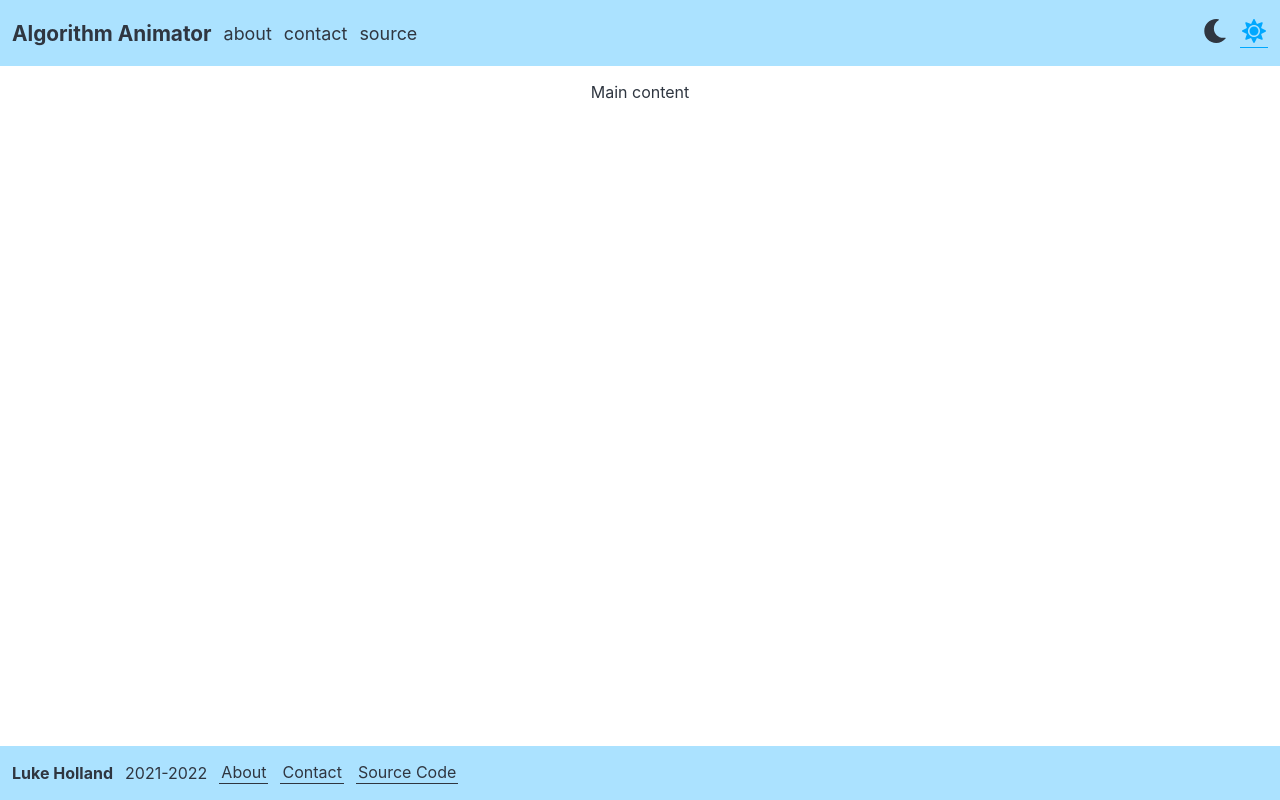
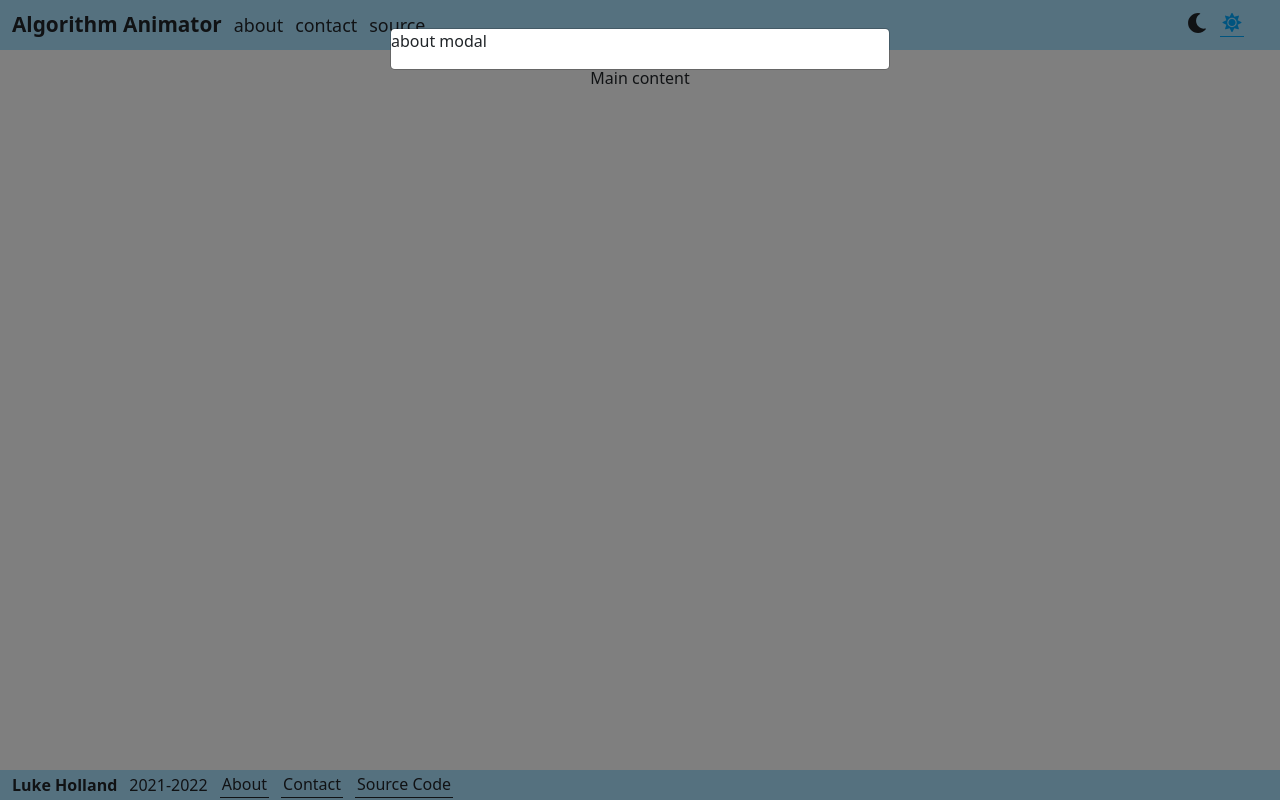
Before and after one commit to AmazonPriime/Algorithm-Animator, a React (Create React App) app: page / in a window 1280 px wide. Both pictures are taken after a click on the button "about". Built offline with nearby package versions, Linux system fonts and the light colour scheme.

Commit message:
Added temporary modal into the header

```diff
--- a/src/components/Header.js
+++ b/src/components/Header.js
@@ -2,6 +2,7 @@ import React, { Component } from 'react';
 import { FontAwesomeIcon } from '@fortawesome/react-fontawesome';
 import { faMoon, faSun } from '@fortawesome/free-solid-svg-icons';
 import ReactTooltip from 'react-tooltip';
+import Modal from 'react-bootstrap/Modal';
 import config from '../constant/config';
 import './Header.css';
 
@@ -10,16 +11,41 @@ class Header extends Component {
     super(props);
     this.state = {
       darkMode: false,
+      modalContent: '',
+      modalShow: false,
     };
   }
 
+  handleClose() {
+    this.setState({ modalShow: false });
+  }
+
+  handleShow(modalContent) {
+    this.setState({
+      modalShow: true,
+      modalContent,
+    });
+  }
+
   render() {
-    const { darkMode } = this.state;
+    const { darkMode, modalShow, modalContent } = this.state;
     return (
       <div className="header" id="header">
         <span className="title">Algorithm Animator</span>
-        <button type="button" className="link">About</button>
-        <button type="button" className="link">Contact</button>
+        <button
+          type="button"
+          className="link"
+          onClick={() => this.handleShow(<p>about modal</p>)}
+        >
+          About
+        </button>
+        <button
+          type="button"
+          className="link"
+          onClick={() => this.handleShow(<p>contact modal</p>)}
+        >
+          Contact
+        </button>
         <a
           className="link"
           href={config.sourceCode}
@@ -46,6 +72,9 @@ class Header extends Component {
         <ReactTooltip id="notFunctional" effect="solid">
           Feature in development
         </ReactTooltip>
+        <Modal show={modalShow} onHide={() => this.handleClose()}>
+          { modalContent }
+        </Modal>
       </div>
     );
   }
--- a/src/index.js
+++ b/src/index.js
@@ -1,6 +1,7 @@
 import React from 'react';
 import ReactDOM from 'react-dom';
 import './index.css';
+import 'bootstrap/dist/css/bootstrap.min.css';
 import App from './App';
 
 ReactDOM.render(
```
